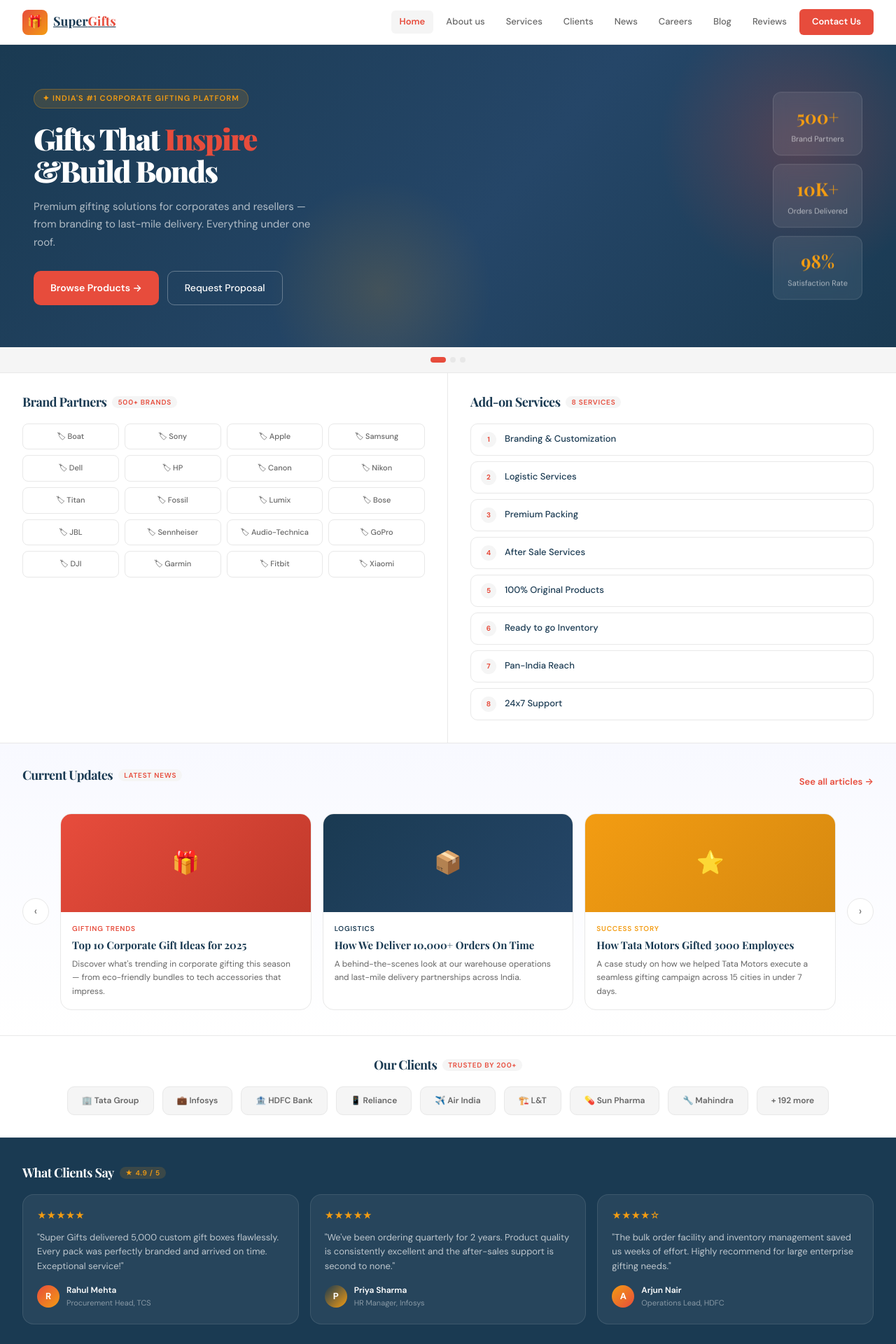
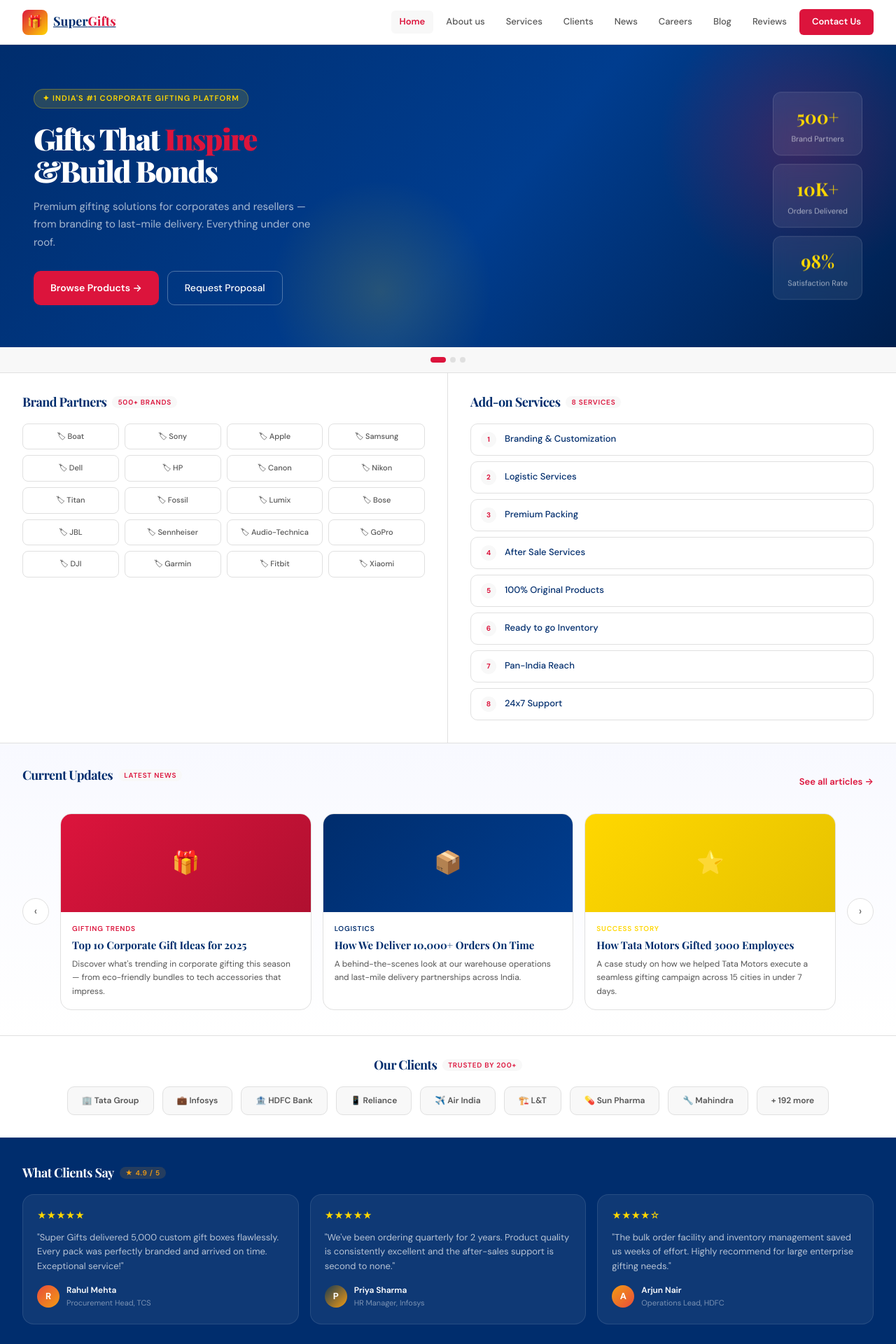
Before and after one commit to designer726/supergifts, a PHP site: page /supergifts/ in a window 1280 px wide. Shown: the top 1920 px of the page at 70% size. Run offline with PHP 8.4, Linux system fonts and the light colour scheme.

Commit message:
css colour changes

```diff
--- a/css/modern-design.css
+++ b/css/modern-design.css
@@ -3,17 +3,17 @@
    ═══════════════════════════════════════════════════════════════ */
 
 :root {
-  --brand-orange: #e74c3c;
-  --brand-teal:   #1a3a52;
-  --brand-gold:   #f39c12;
-  --brand-navy:   #1a3a52;
-  --brand-soft:   #f5f5f5;
-  --text-main:    #1a3a52;
-  --text-muted:   #666666;
-  --border:       #e8e8e8;
+  --brand-orange: #DC143C;
+  --brand-teal:   #002D6D;
+  --brand-gold:   #FFD700;
+  --brand-navy:   #002D6D;
+  --brand-soft:   #f8f8f8;
+  --text-main:    #002D6D;
+  --text-muted:   #555555;
+  --border:       #e0e0e0;
   --white:        #FFFFFF;
-  --gray-light:   #f5f5f5;
-  --card-shadow:  0 4px 24px rgba(26,58,82,.08);
+  --gray-light:   #f8f8f8;
+  --card-shadow:  0 4px 24px rgba(0,45,109,.08);
   --radius-lg:    16px;
   --radius-md:    10px;
   --radius-sm:    6px;
@@ -61,7 +61,7 @@ body {
   width: 36px;
   height: 36px;
   border-radius: 8px;
-  background: linear-gradient(135deg, #e74c3c, #f39c12);
+  background: linear-gradient(135deg, #DC143C, #FFD700);
   display: flex;
   align-items: center;
   justify-content: center;
@@ -118,7 +118,7 @@ body {
 }
 
 .header-cta:hover {
-  background: #c0392b !important;
+  background: #b01030 !important;
   transform: translateY(-1px);
 }
 
@@ -127,7 +127,7 @@ body {
 ═══════════════════════════════════════════ */
 
 .hero {
-  background: linear-gradient(130deg, #1a3a52 0%, #254668 55%, #1a3a52 100%);
+  background: linear-gradient(130deg, #002D6D 0%, #003d8f 55%, #001f4d 100%);
   padding: 60px 48px;
   position: relative;
   overflow: hidden;
@@ -144,7 +144,7 @@ body {
   width: 400px;
   height: 400px;
   border-radius: 50%;
-  background: radial-gradient(circle, rgba(231,76,60,.25) 0%, transparent 70%);
+  background: radial-gradient(circle, rgba(220,20,60,.25) 0%, transparent 70%);
 }
 
 .hero::after {
@@ -155,7 +155,7 @@ body {
   width: 320px;
   height: 320px;
   border-radius: 50%;
-  background: radial-gradient(circle, rgba(243,156,18,.15) 0%, transparent 70%);
+  background: radial-gradient(circle, rgba(255,215,0,.15) 0%, transparent 70%);
 }
 
 .hero-content {
@@ -168,9 +168,9 @@ body {
   display: inline-flex;
   align-items: center;
   gap: 6px;
-  background: rgba(243,156,18,.15);
-  border: 1px solid rgba(243,156,18,.3);
-  color: #f39c12;
+  background: rgba(255,215,0,.15);
+  border: 1px solid rgba(255,215,0,.3);
+  color: #FFD700;
   font-size: 11px;
   font-weight: 600;
   letter-spacing: .1em;
@@ -224,7 +224,7 @@ body {
 
 .btn-primary:hover {
   transform: translateY(-2px);
-  box-shadow: 0 8px 24px rgba(231,76,60,.4);
+  box-shadow: 0 8px 24px rgba(220,20,60,.4);
 }
 
 .btn-outline {
@@ -269,7 +269,7 @@ body {
   font-family: var(--ff-display);
   font-size: 26px;
   font-weight: 700;
-  color: #f39c12;
+  color: #FFD700;
 }
 
 .stat-card .lbl {
@@ -517,15 +517,15 @@ body {
 }
 
 .blog-card:nth-child(1) .blog-img {
-  background: linear-gradient(135deg, #e74c3c, #c0392b);
+  background: linear-gradient(135deg, #DC143C, #b01030);
 }
 
 .blog-card:nth-child(2) .blog-img {
-  background: linear-gradient(135deg, #1a3a52, #254668);
+  background: linear-gradient(135deg, #002D6D, #003d8f);
 }
 
 .blog-card:nth-child(3) .blog-img {
-  background: linear-gradient(135deg, #f39c12, #d68910);
+  background: linear-gradient(135deg, #FFD700, #e6c200);
 }
 
 .blog-body {
@@ -537,16 +537,16 @@ body {
   font-weight: 600;
   text-transform: uppercase;
   letter-spacing: .08em;
-  color: #e74c3c;
+  color: #DC143C;
   margin-bottom: 6px;
 }
 
 .blog-card:nth-child(2) .blog-tag {
-  color: #1a3a52;
+  color: #002D6D;
 }
 
 .blog-card:nth-child(3) .blog-tag {
-  color: #f39c12;
+  color: #FFD700;
 }
 
 .blog-heading {
@@ -645,7 +645,7 @@ body {
 }
 
 .stars {
-  color: #f39c12;
+  color: #FFD700;
   font-size: 13px;
   margin-bottom: 10px;
 }
```
